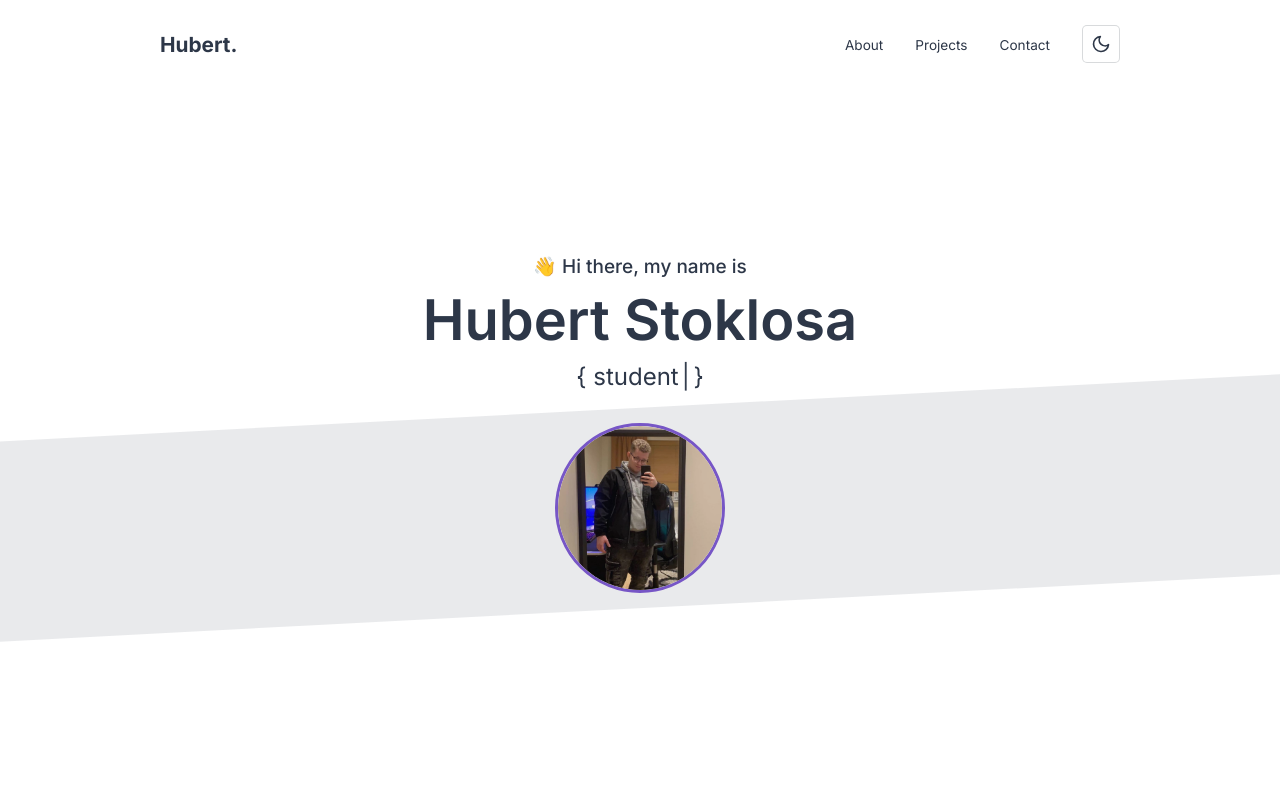
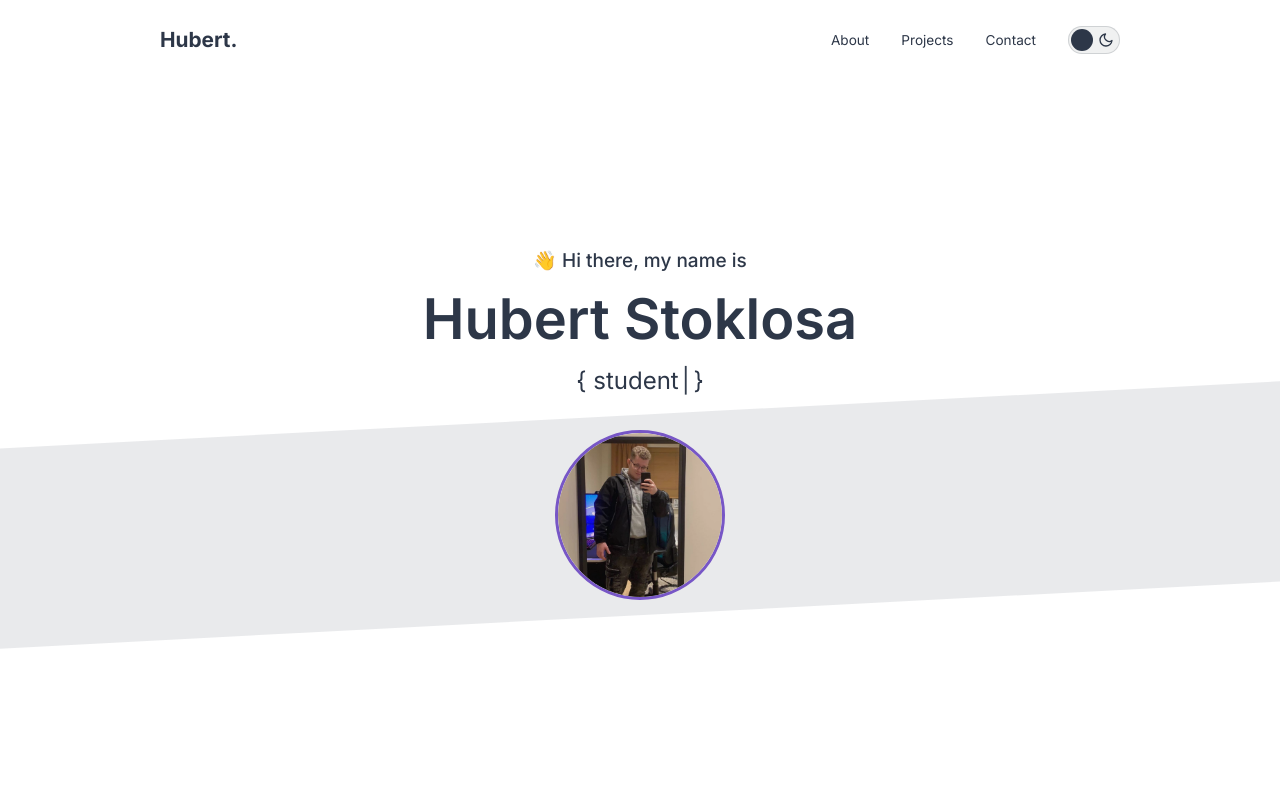
Before and after one commit to imexotic/portfolio-v1, a Next.js app: page / in a window 1280 px wide. Shown: the top 800 px of the page. Built offline with nearby package versions, Linux system fonts and the light colour scheme.

Commit message:
modify header on smaller screens

```diff
--- a/components/navigation/header.jsx
+++ b/components/navigation/header.jsx
@@ -4,30 +4,22 @@ import { useState, useEffect } from "react";
 import { IconContext } from "react-icons";
 import { FiSun, FiMoon, FiMenu } from "react-icons/fi";
 
-import useScrollDirection from "../../hooks/useScrollDirection";
-
-const Header = ({ theme, toggleTheme }) => {
+const Header = ({ scrollPosition, scrollDirection, theme, toggleTheme }) => {
    const [toggle, setToggle] = useState(false); // burger menu toggler
-   const [icon, setIcon] = useState(); // header icon based on current theme
-   const [scrollPosition, scrollDirection] = useScrollDirection();
 
    useEffect(() => {
       toggle ? document.body.classList.add("no-scroll") : document.body.classList.remove("no-scroll");
    }, [toggle]);
 
-   useEffect(() => {
-      setIcon(theme === "dark" ? <FiSun /> : <FiMoon />);
-   }, [theme]);
-
    // check if burger menu is open
    const handleMenuClose = () => toggle && setToggle(false);
 
    return (
-      <header id={styles["header"]} className={`${scrollDirection === "down" ? styles["hide"] : styles["show"]} ${scrollPosition === 0 ? styles["top"] : styles["scroll"]} ${toggle ? styles["show-menu"] : styles["hide-menu"]}`}>
+      <header id={styles["header"]} className={`${scrollDirection === "down" ? styles["hide"] : styles["show"]} ${scrollPosition === 0 ? styles["top"] : styles["scrolling"]} ${toggle ? styles["show-menu"] : styles["hide-menu"]}`}>
          <div className={`${styles["container"]} container`}>
             <h1>Hubert.</h1>
-            <nav className={styles["navbar"]}>
-               <ul className={toggle === true ? styles["show-nav"] : styles["hide-nav"]}>
+            <nav className={styles["navbar"]} onClick={() => setToggle(false)}>
+               <ul onClick={(e) => e.stopPropagation()}>
                   <li className={styles["nav-item"]}>
                      <a href="#about-section" className={styles["nav-link"]} onClick={() => handleMenuClose()}>
                         About
@@ -43,22 +35,27 @@ const Header = ({ theme, toggleTheme }) => {
                         Contact
                      </a>
                   </li>
+                  <li className={styles["nav-item"]}>
+                     <input type="checkbox" className={styles["checkbox"]} id="checkbox" defaultChecked={theme === "light" ? true : false} onChange={() => toggleTheme()} />
+                     <label for="checkbox" className={styles["checkbox-label"]}>
+                        <IconContext.Provider value={{ className: styles["icon"] }}>
+                           <FiSun />
+                        </IconContext.Provider>
+                        <IconContext.Provider value={{ className: styles["icon"] }}>
+                           <FiMoon />
+                        </IconContext.Provider>
+                        <span className={styles["ball"]}></span>
+                     </label>
+                  </li>
                </ul>
             </nav>
-            <div className={styles["header-btns"]}>
-               <button className={styles["header-btn"]} onClick={toggleTheme}>
-                  <IconContext.Provider value={{ className: styles["theme-icon"] }}>
-                     <>{icon}</>
-                  </IconContext.Provider>
-               </button>
-               <button className={(styles["header-btn"], styles["burger-btn"])} onClick={() => setToggle(!toggle)}>
-                  <IconContext.Provider value={{ className: styles["theme-icon"] }}>
-                     <>
-                        <FiMenu />
-                     </>
-                  </IconContext.Provider>
-               </button>
-            </div>
+            <button className={(styles["header-btn"], styles["burger-btn"])} onClick={(e) => setToggle(!toggle)}>
+               <IconContext.Provider value={{ className: styles["icon"] }}>
+                  <>
+                     <FiMenu />
+                  </>
+               </IconContext.Provider>
+            </button>
          </div>
       </header>
    );
--- a/pages/_app.js
+++ b/pages/_app.js
@@ -10,7 +10,6 @@ export default function App({ Component, pageProps }) {
             <link rel="apple-touch-icon" sizes="180x180" href="/assets/apple-touch-icon.png" />
             <link rel="icon" type="image/png" sizes="32x32" href="/assets/favicon-32x32.png" />
             <link rel="icon" type="image/png" sizes="16x16" href="/assets/favicon-16x16.png" />
-            <link rel="manifest" href="/site.webmanifest"></link>
          </Head>
          <Component {...pageProps} />
       </div>
--- a/pages/index.js
+++ b/pages/index.js
@@ -1,10 +1,12 @@
-import useLocalStorage from "../hooks/useLocalStorage";
 import { useState, useEffect } from "react";
 import { Header, Footer, Hero, About, Projects, Contact, SocialSidebar } from "../components/index.js";
+import useLocalStorage from "../hooks/useLocalStorage";
+import useScrollDirection from "../hooks/useScrollDirection";
 
 const App = () => {
    const [defaultDark, setDefaultDark] = useState();
    const [theme, setTheme] = useLocalStorage("theme", undefined);
+   const [scrollPosition, scrollDirection] = useScrollDirection();
 
    const toggleTheme = () => setTheme(theme === "light" ? "dark" : "light");
 
@@ -15,10 +17,10 @@ const App = () => {
 
    return (
       <div className="app" data-theme={`${theme}`}>
-         <Header theme={theme} toggleTheme={toggleTheme} />
+         <Header theme={theme} toggleTheme={toggleTheme} scrollPosition={scrollPosition} scrollDirection={scrollDirection} />
          <SocialSidebar />
          <Hero />
-         <About />
+         <About scrollDirection={scrollDirection} />
          <Projects />
          <Contact />
          <Footer />
--- a/styles/header.module.css
+++ b/styles/header.module.css
@@ -4,11 +4,8 @@
    z-index: 1000;
    width: 100%;
    background-color: var(--background);
-   transition: transform 0.5s cubic-bezier(0.4, 0, 0.2, 1), box-shadow 0.5s cubic-bezier(0.4, 0, 0.2, 1), padding 0.2s ease-in-out;
-   -webkit-transition: transform 0.5s cubic-bezier(0.4, 0, 0.2, 1), box-shadow 0.5s cubic-bezier(0.4, 0, 0.2, 1), padding 0.2s ease-in-out;
-   /* transition-property: top, box-shadow;
-   transition-timing-function: cubic-bezier(0.4, 0, 0.2, 1);
-   transition-duration: 500ms; */
+   transition: transform 0.5s cubic-bezier(0.4, 0, 0.2, 1), box-shadow 0.5s cubic-bezier(0.4, 0, 0.2, 1);
+   -webkit-transition: transform 0.5s cubic-bezier(0.4, 0, 0.2, 1), box-shadow 0.5s cubic-bezier(0.4, 0, 0.2, 1);
 }
 
 #header.show {
@@ -19,15 +16,21 @@
    transform: translateY(-100px);
 }
 
-#header.scroll {
+#header.scrolling {
    box-shadow: 0 2px 6px 0 rgb(0 0 0 / 12%);
-   padding: 1rem 0;
+}
+
+#header.scrolling .container {
+   padding: 1.3rem 0;
 }
 
 #header.top {
-   /* transform: translateY(); */
+   transform: translateY(0px);
    box-shadow: none;
-   padding: 1.5rem 0;
+}
+
+#header.top .container {
+   padding: 1.6rem 0;
 }
 
 #header .container {
@@ -36,6 +39,8 @@
    justify-content: space-between;
    align-items: center;
    padding: 0;
+   transition: padding 0.2s ease-in-out;
+   -webkit-transition: padding 0.2s ease-in-out;
 }
 
 #header h1 {
@@ -55,11 +60,10 @@
    display: flex;
    align-items: center;
    justify-content: center;
-   margin: 0 1rem;
 }
 
 .navbar .nav-item {
-   margin: 0 1rem;
+   margin-left: 2rem;
 }
 
 .navbar .nav-link {
@@ -93,23 +97,55 @@
    width: 50%;
 }
 
+.checkbox {
+   opacity: 0;
+   position: absolute;
+}
+
+.checkbox-label {
+   background-color: var(--card);
+   width: 52px;
+   height: 28px;
+   border-radius: 50px;
+   border: 1px solid var(--border);
+   position: relative;
+   padding: 5px;
+   cursor: pointer;
+   display: flex;
+   justify-content: space-between;
+   align-items: center;
+}
+
+.checkbox-label .theme-icon {
+   color: var(--primary-color);
+   font-size: 1rem;
+}
+
+.checkbox-label .ball {
+   background-color: var(--primary-color);
+   width: 22px;
+   height: 22px;
+   position: absolute;
+   left: 2px;
+   top: 2px;
+   border-radius: 50%;
+   transition: transform 0.2s linear;
+   -webkit-transition: transform 0.2s linear;
+   -moz-transition: transform 0.2s linear;
+}
+
+.checkbox:checked + .checkbox-label .ball {
+   transform: translateX(24px);
+}
+
 .burger-btn,
 .header-btn {
    display: flex;
-   padding: 0.5rem;
-   background-color: var(--background);
-   border: 1px solid var(--border);
-   border-radius: 5px;
    cursor: pointer;
 }
 
-.header-btn:hover {
-   background-color: var(--hover);
-   transition: background-color 0.3s linear;
-}
-
-.theme-icon {
-   font-size: 20px;
+.icon {
+   font-size: 16px;
    color: var(--primary-color);
 }
 
@@ -117,69 +153,64 @@
    display: none;
 }
 
+.burger-btn .icon {
+   font-size: 1.9rem;
+}
+
 @media screen and (max-width: 524px) {
-   .header-btns {
-      display: flex;
+   #header.show-menu {
+      transform: translateY(0px) !important;
+      background-color: unset;
+      box-shadow: none !important;
+      transition: unset;
+      -webkit-transition: unset;
+   }
+
+   #header .container {
+      position: relative;
+   }
+
+   #header.show-menu h1 {
+      position: relative;
+      z-index: 1111;
    }
 
    #header .burger-btn {
-      display: flex;
+      position: relative;
+      z-index: 11111;
    }
 
-   #header .header-btn {
-      margin: 0 1rem !important;
-   }
-
-   #header h1,
-   #header button {
+   #header .navbar ul {
+      position: fixed;
+      top: 0;
+      right: 0;
       z-index: 1000;
-   }
-
-   #header.show-menu h1,
-   #header .navbar ul {
-      display: none !important;
-   }
-
-   #header .navbar {
-      margin-left: 0 !important;
-   }
-
-   .navbar ul li {
-      margin: 1.5rem !important;
-   }
-
-   .navbar .nav-link {
-      font-size: 1.2rem;
-   }
-
-   #header.show-menu {
-      top: 0px !important;
-   }
-
-   #header.show-menu .container {
       flex-direction: column;
-      justify-content: center;
+      justify-content: center !important;
+      background-color: var(--card);
       height: 100vh;
-   }
-
-   #header.show-menu .navbar {
-      display: flex;
-      flex-direction: column;
-      justify-content: center;
-      align-items: center;
+      width: 75%;
+      transform: translateX(360px);
+      margin: 0 !important;
+      box-shadow: 0 10px 10px -13px rgba(2, 12, 27, 0.7);
+      transition: all 0.25s cubic-bezier(0.645, 0.045, 0.355, 1);
    }
 
    #header.show-menu .navbar ul {
-      display: flex !important;
-      flex-direction: column;
+      transform: translateX(25px);
    }
 
-   #header.show-menu .header-btns {
-      margin-top: 2rem;
+   #header .navbar ul li {
+      margin: 1rem;
    }
 
-   #header.show-menu .header-btn,
-   #header.show-menu .burger-btn {
-      margin: 0 1rem;
+   #header .navbar a {
+      font-size: 1.5rem !important;
+   }
+
+   .burger-btn {
+      position: relative;
+      display: flex;
+      margin-left: 1rem;
    }
 }
--- a/styles/hero.module.css
+++ b/styles/hero.module.css
@@ -3,7 +3,7 @@
 #hero-section {
    position: relative;
    background-color: var(--background);
-   padding-top: 2rem;
+   padding-top: 4vh;
    z-index: 100;
    display: flex;
    justify-content: center;
--- a/styles/styles.css
+++ b/styles/styles.css
@@ -72,6 +72,8 @@ html {
 
 body {
    font-family: "Inter", monospace;
+   -webkit-font-smoothing: antialiased;
+   line-height: 1.35;
    background-color: var(--background);
 }
 
@@ -151,11 +153,37 @@ ul {
    transform: translateY(-3px);
 }
 
+/* .no-scroll #__next .app:first-child {
+   filter: blur(5px);
+} */
+
 /* Shared Components */
 
 @media screen and (max-width: 524px) {
    .no-scroll {
-      overflow-y: hidden;
+      position: fixed;
+      overflow-y: scroll !important;
+      overflow-x: hidden !important;
+   }
+
+   .no-scroll::after {
+      content: "";
+      position: absolute;
+      top: 0;
+      left: 0;
+      width: 100%;
+      height: 100%;
+      z-index: 500;
+      backdrop-filter: blur(5px) brightness(0.9);
+      -webkit-backdrop-filter: blur(5px);
+      -moz-backdrop-filter: blur(5px);
+   }
+
+   .no-scroll section,
+   .no-scroll footer,
+   .no-scroll header {
+      transition: all 0.25s cubic-bezier(0.645, 0.045, 0.355, 1);
+      user-select: none;
    }
 }
 
```
